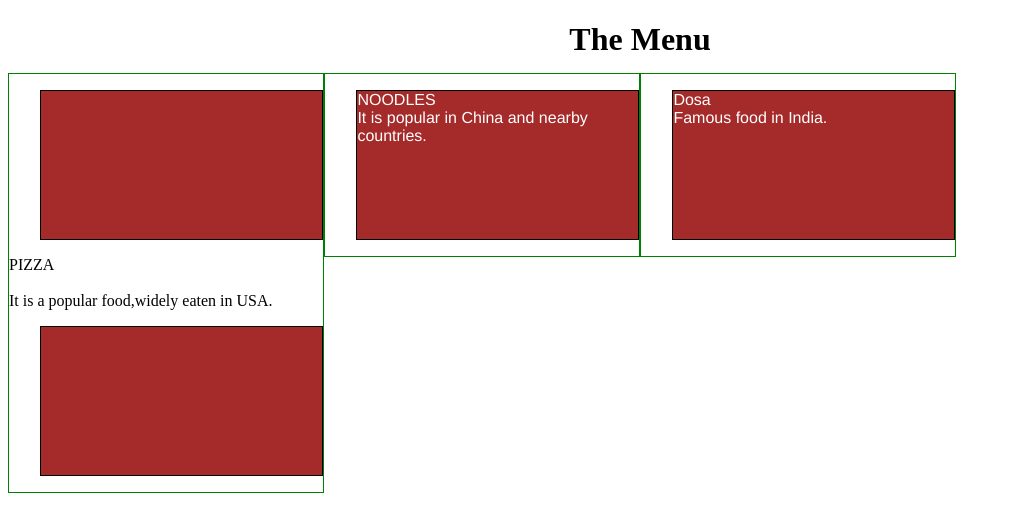
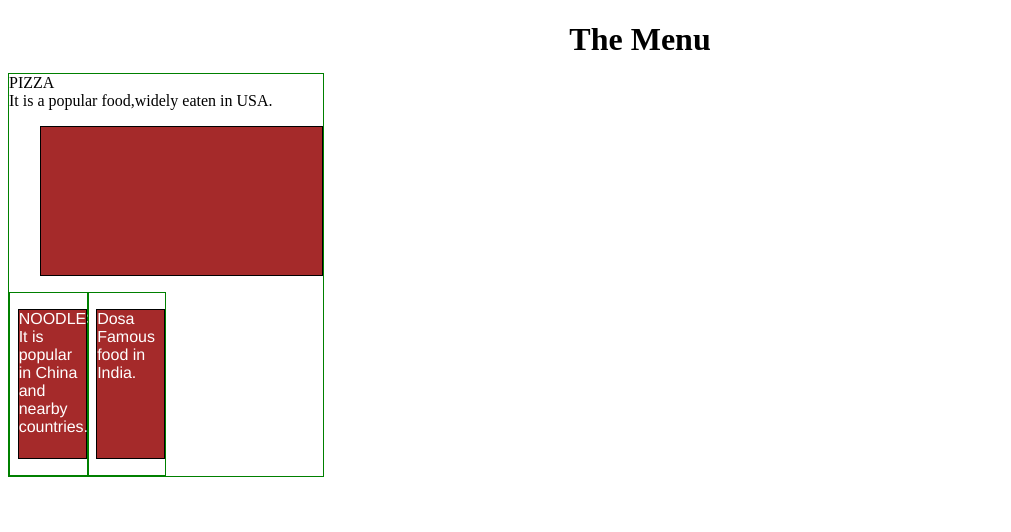
Before and after one commit to rakeshkumarm0209/coursera-asg, a plain HTML site: page index.html in a window 1280 px wide. Shown: the whole page, without its empty margins (0-1011 px from the left). Drawn offline with Linux system fonts and the light colour scheme.

Commit message:
Update index.html

```diff
--- a/index.html
+++ b/index.html
@@ -14,7 +14,7 @@
 <body>
 <h1><center>The Menu</center></h1>
 <div class="row">
-  <div class="col-lg-3 col-md-6" ><p><div tr>PIZZA</div><br>It is a popular food,widely eaten in USA.</p></div>
+  <div class="col-lg-3 col-md-6" ><div tr>PIZZA<br>It is a popular food,widely eaten in USA.</p></div>
   <div class="col-lg-3 col-md-6"><p><tr>NOODLES </tr><br> It is popular in China and nearby countries.</p></div>
   <div class="col-lg-3 col-md-6"><p><tr> Dosa</tr><br> Famous food in India. </p></div>
 </div>
```
